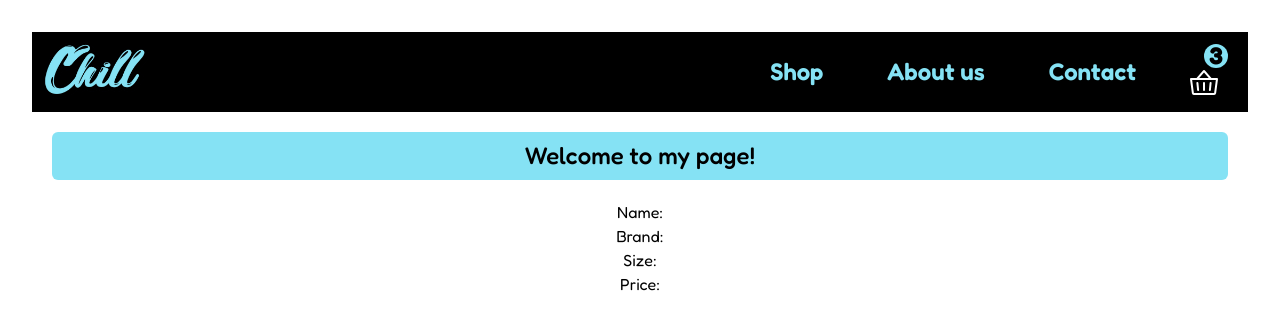
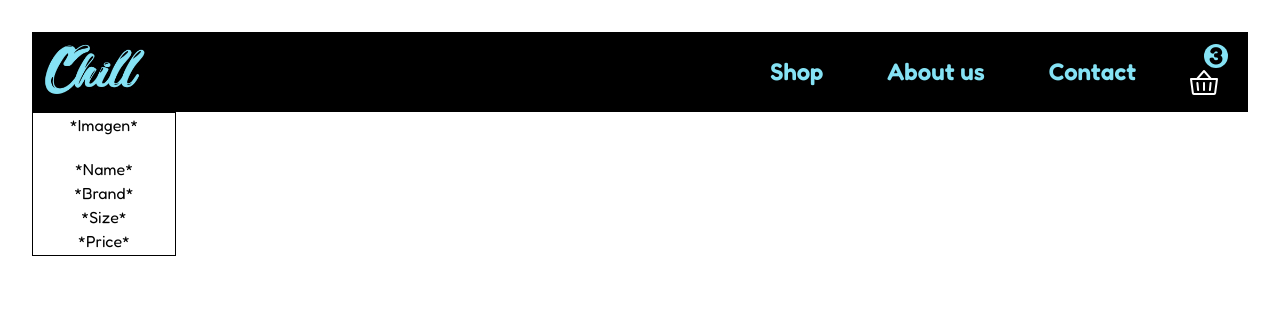
Before and after one commit to mateopolci/Chill, a React (Vite) app: page / in a window 1280 px wide. Shown: the top 330 px of the page. Built offline with nearby package versions, Linux system fonts and the light colour scheme.

Commit message:
grid arc

```diff
--- a/src/App.jsx
+++ b/src/App.jsx
@@ -1,14 +1,12 @@
 import "./App.css";
 import NavBar from "./components/NavBar.jsx";
 import ItemListContainer from "./components/ItemListContainer.jsx";
-import Item from "./components/Item.jsx"
 
 function App() {
 	return (
 		<>
 			<NavBar />
-			<ItemListContainer greetings="Welcome to my page!" />
-			<Item></Item>
+			<ItemListContainer></ItemListContainer>
 		</>
 	);
 }
--- a/src/components/Item.jsx
+++ b/src/components/Item.jsx
@@ -1,14 +1,15 @@
-import React from 'react'
+import React from "react";
 
 function Item() {
-    return (
-        <>
-        <h3>Name:</h3>
-        <h4>Brand:</h4>
-        <p>Size:</p>
-        <p>Price:</p>
-        </>
-    )
+	return (
+		<div className="h-36 w-36 border border-solid border-black">
+			<p className="pb-5">*Imagen*</p>
+			<h3>*Name*</h3>
+			<h4>*Brand*</h4>
+			<p>*Size*</p>
+			<p>*Price*</p>
+		</div>
+	);
 }
 
-export default Item
+export default Item;
--- a/src/components/ItemList.jsx
+++ b/src/components/ItemList.jsx
@@ -1,8 +1,10 @@
 import React from 'react'
-
+import Item from './Item'
 function ItemList() {
     return (
-        <div>ItemList</div>
+        <>
+        <Item></Item>
+        </>
     )
     }
 
--- a/src/components/ItemListContainer.jsx
+++ b/src/components/ItemListContainer.jsx
@@ -1,11 +1,8 @@
+import ItemList from './ItemList'
 function ItemListContainer(props) {
 	return (
 		<>
-			<div className="m-5 flex h-12 items-center justify-center rounded-md bg-light-green">
-				<h2 className="text-2xl font-medium text-black">
-					{props.greetings}
-				</h2>
-			</div>
+			<ItemList></ItemList>
 		</>
 	);
 }
```
Also changed, not shown: 1 other file (tests, documents, lock files or other folders).
